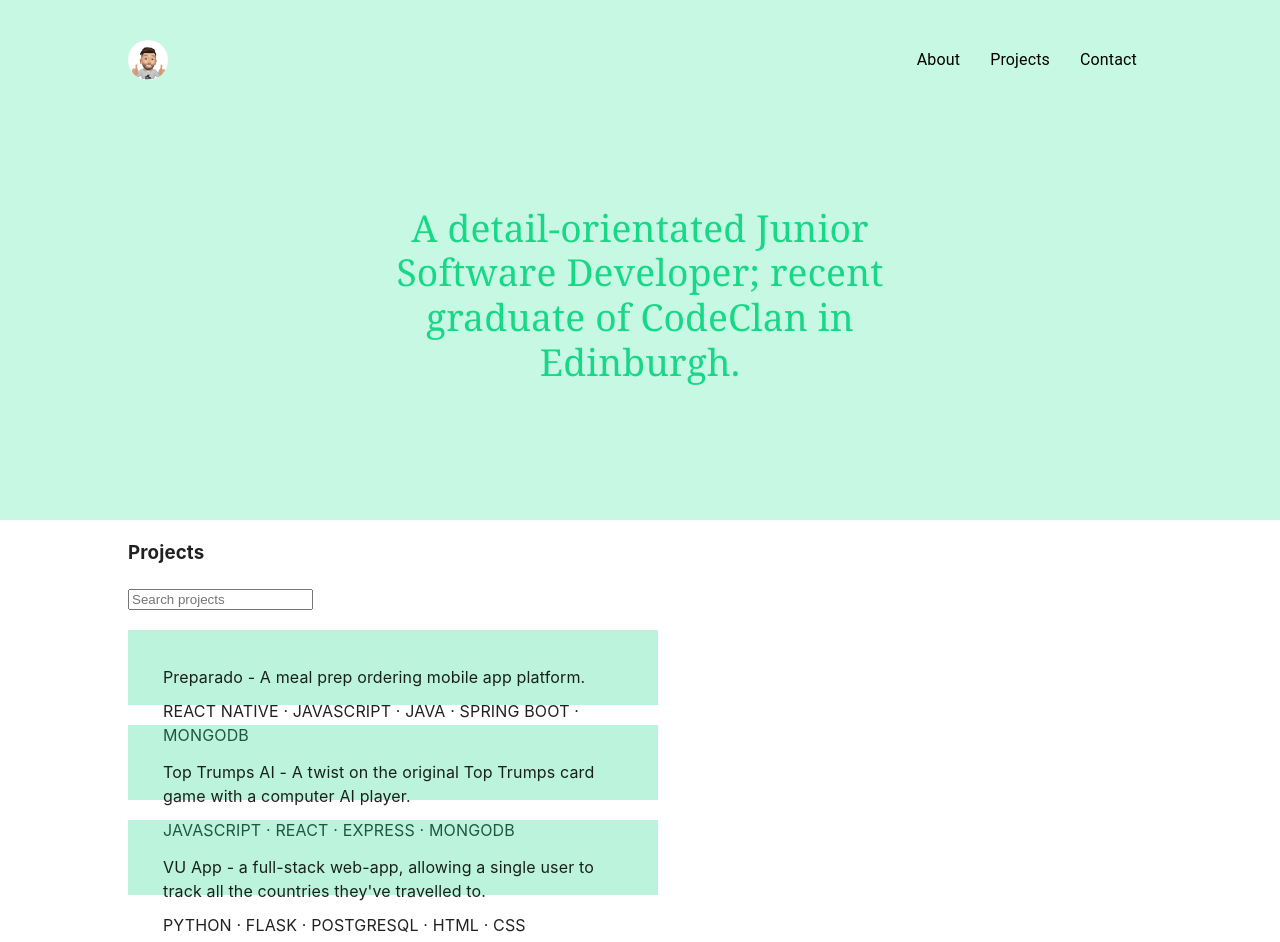
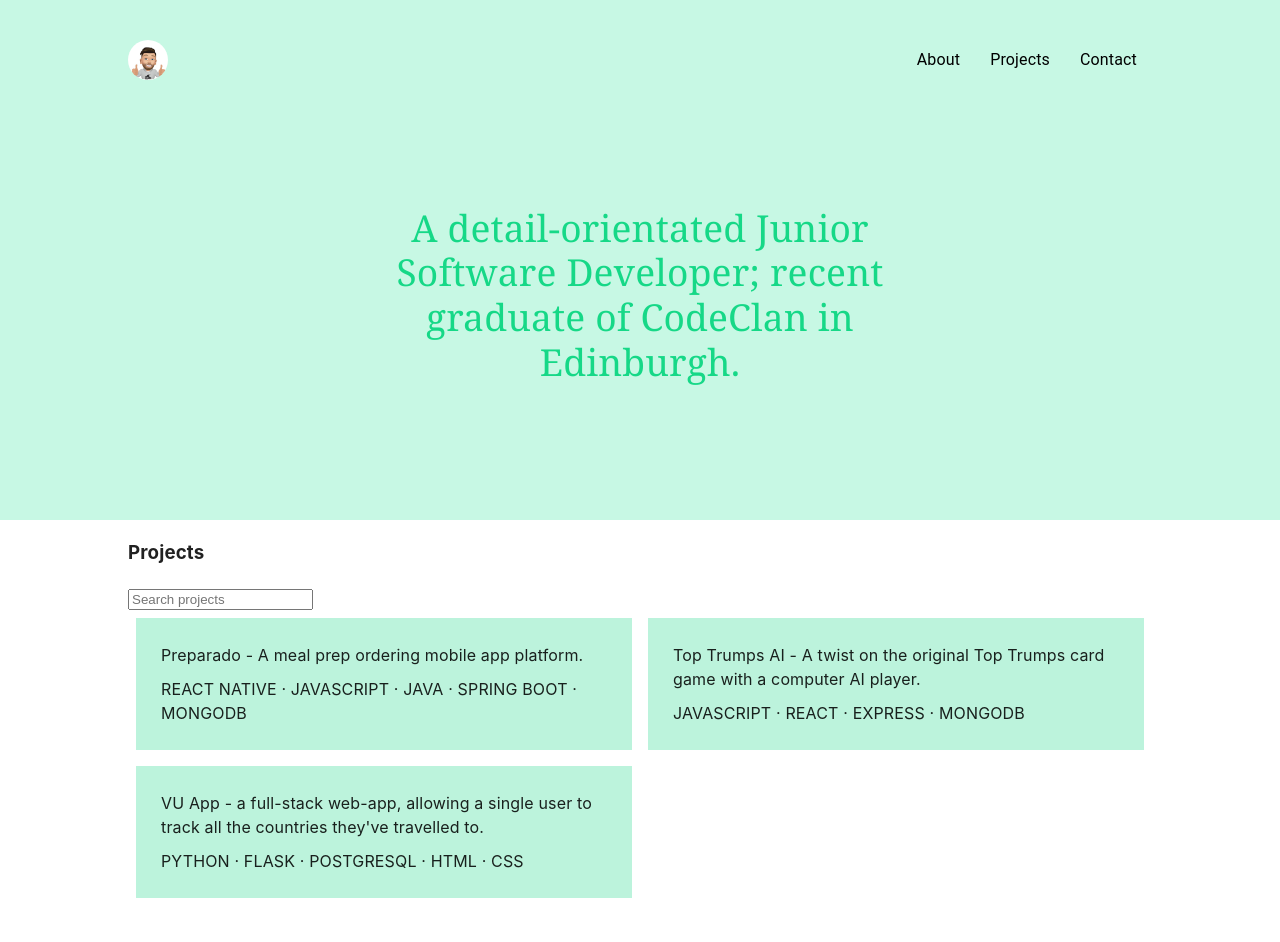
Before and after one commit to crwils/crwils.github.io, a React (Create React App) app: page /projectlist in a window 1280 px wide. Built offline with nearby package versions, Linux system fonts and the light colour scheme.

Commit message:
react scroll implemented

```diff
--- a/src/components/About.js
+++ b/src/components/About.js
@@ -1,6 +1,8 @@
-import React from 'react';
+import React, {useRef} from 'react';
 
 function About(props) {
+
+
     return (
         <div className="about-me max-width">
             <h3>About Me</h3>
@@ -15,7 +17,7 @@ function About(props) {
 
             <p>I encourage you to check out my projects below that I did as part of the course! </p>
 
-            <p>If you'd like to connect with me, I'm available on both <a href="http://www.linkedin.com/in/crwils/">LinkedIn</a> and <a href="http://www.twitter.com/cr_wils">Twitter</a> <b>or</b> you can drop me an <a href="mailto:craigwilsonmusic@gmail.com">email</a> - I'd love to hear from you!</p>
+            <p ref={props.ref}>If you'd like to connect with me, I'm available on both <a href="http://www.linkedin.com/in/crwils/">LinkedIn</a> and <a href="http://www.twitter.com/cr_wils">Twitter</a> <b>or</b> you can drop me an <a href="mailto:craigwilsonmusic@gmail.com">email</a> - I'd love to hear from you!</p>
         </div>
     );
 }
--- a/src/components/NavBar.js
+++ b/src/components/NavBar.js
@@ -15,7 +15,7 @@ function NavBar(props) {
                 </a>
                 <ul>
                     {/* <li>Home</li> */}
-                    <Link className="nav-link" to='/about'>About</Link>
+                    <Link className="nav-link" to='/about' onClick={props.scroll}>About</Link>
                     {/* <li>About</li> */}
                     <Link className="nav-link" to='/projectlist'>Projects</Link>
                     {/* <li>Projects</li> */}
--- a/src/containers/Portfolio.js
+++ b/src/containers/Portfolio.js
@@ -1,26 +1,29 @@
-import React, { useState } from "react";
+import React, { useState, useRef } from "react";
 import { BrowserRouter as Router, Route, Switch } from "react-router-dom";
 import { Link, animateScroll as scroll } from "react-scroll";
 
 import { Header, NavBar, ProjectList, About } from "../components";
 
 function Portfolio(props) {
+
+  const myRef = useRef(null);
+
+  const executeScroll = () => myRef.current.scrollIntoView();
+
   return (
     <Router>
       <main>
         <section className="header-index">
-          <NavBar />
+          <NavBar ref={myRef}  scroll={executeScroll} />
           <Header />
         </section>
         <section>
           <Switch>
             <Route exact path="/about">
-              {" "}
-              <About />{" "}
+              <About ref={myRef} />
             </Route>
             <Route exact path="/projectlist">
-              {" "}
-              <ProjectList />{" "}
+              <ProjectList />
             </Route>
           </Switch>
         </section>
--- a/src/style.css
+++ b/src/style.css
@@ -1,6 +1,14 @@
-/* * {
-    margin: 0;
-} */
+* {
+    scroll-behavior: smooth;
+}
+
+html, body {
+    box-sizing: border-box;
+}
+
+.container {
+    padding: 5.5em 0 0;
+}
 
 .icon-me {
     display: block;
@@ -91,10 +99,10 @@ nav .max-width ul {
     justify-content: center;
     background-color: #1dd6894b;
     margin-top: 20px;
-    margin-right: 20px;
-    padding: 30px;
-    width: 530px;
-    height: 75px;
+    margin: .5rem;
+    padding: 1.25em;
+    width: calc(50% - 1rem);
+    min-height: 75px;
 }
 
 .project-box div {
```
